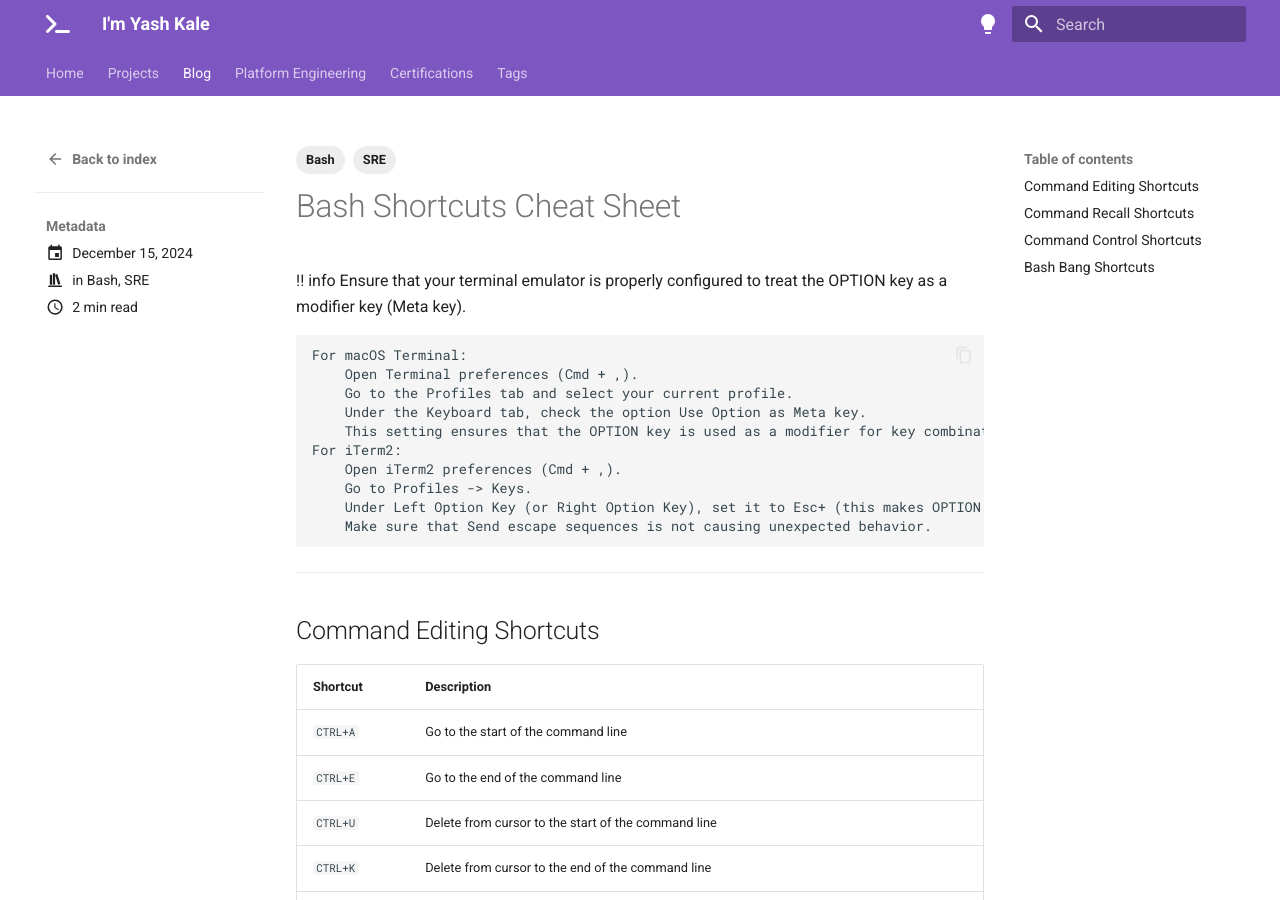
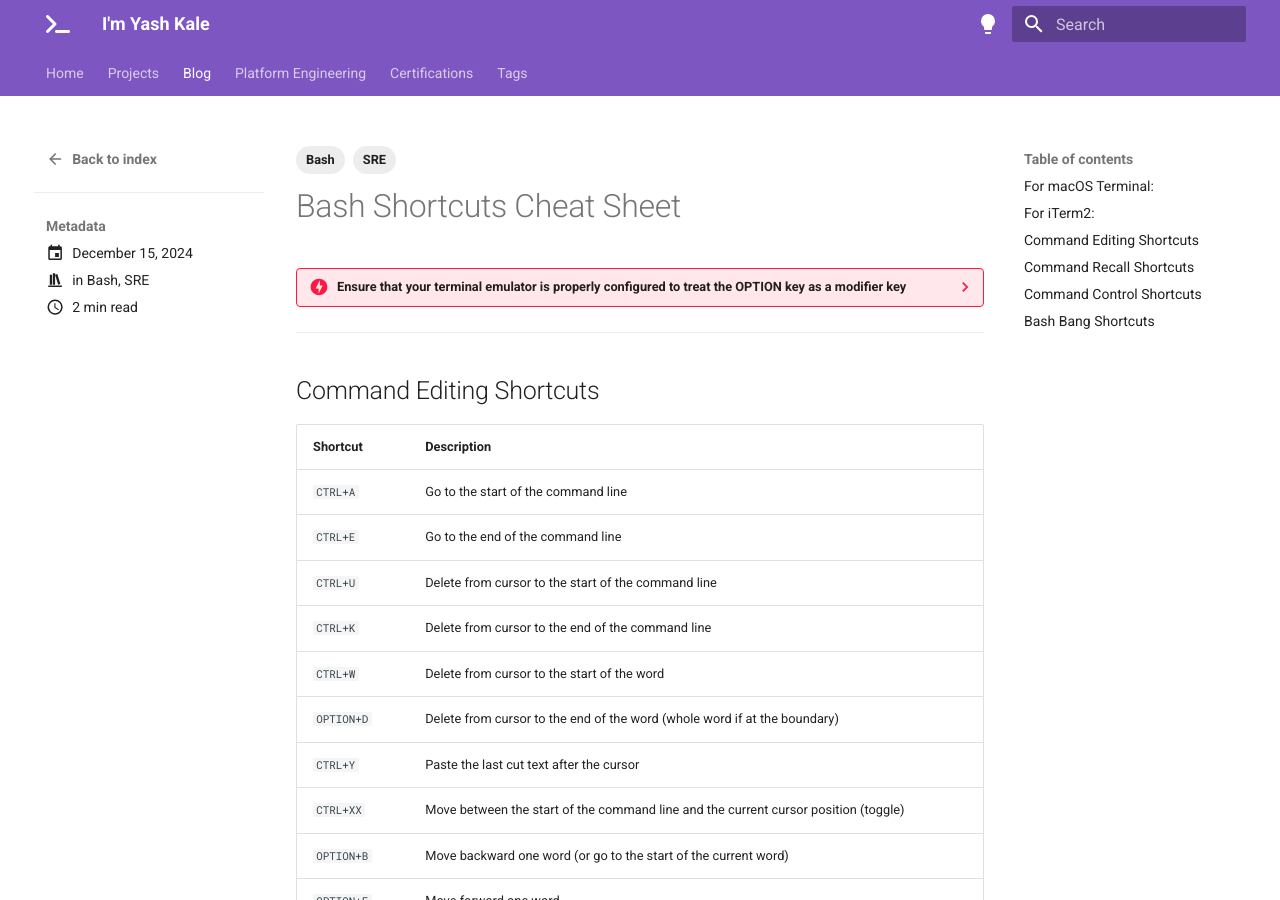
Before and after one commit to imyashkale/portfolio, an MkDocs documentation site: the page built from docs/blog/posts/sre/bash.md, in a window 1280 px wide and 900 px high. Built offline with MkDocs 1.6.1 and Material for MkDocs 9.7.7, drawn with Linux system fonts in a browser that asks for light colours; plug-ins that fetch from the network failed and are left out; comment, search, counter and statistics services are not loaded.

Commit message:
Blog Bash Commands Improved (#106)

```diff
--- a/docs/blog/posts/sre/bash.md
+++ b/docs/blog/posts/sre/bash.md
@@ -11,18 +11,18 @@ tags:
   - SRE
 ---
 
-!! info Ensure that your terminal emulator is properly configured to treat the OPTION key as a modifier key (Meta key).
+??? danger "Ensure that your terminal emulator is properly configured to treat the OPTION key as a modifier key"
+    ### For macOS Terminal:
+    1. Open Terminal preferences (Cmd + ,).
+    2. Go to the Profiles tab and select your current profile.
+    3. Under the Keyboard tab, check the option Use Option as Meta key.
+    4. This setting ensures that the OPTION key is used as a modifier for key combinations like OPTION+B.
+    ### For iTerm2:
+    1. Open iTerm2 preferences (Cmd + ,).
+    2. Go to Profiles -> Keys.
+    3. Under Left Option Key (or Right Option Key), set it to Esc+ (this makes OPTION act like the Meta key).
+    4. Make sure that Send escape sequences is not causing unexpected behavior.
 
-    For macOS Terminal:
-        Open Terminal preferences (Cmd + ,).
-        Go to the Profiles tab and select your current profile.
-        Under the Keyboard tab, check the option Use Option as Meta key.
-        This setting ensures that the OPTION key is used as a modifier for key combinations like OPTION+B.
-    For iTerm2:
-        Open iTerm2 preferences (Cmd + ,).
-        Go to Profiles -> Keys.
-        Under Left Option Key (or Right Option Key), set it to Esc+ (this makes OPTION act like the Meta key).
-        Make sure that Send escape sequences is not causing unexpected behavior.
 ---
 
 ## Command Editing Shortcuts
```
Also changed, not shown: 2 other files.
